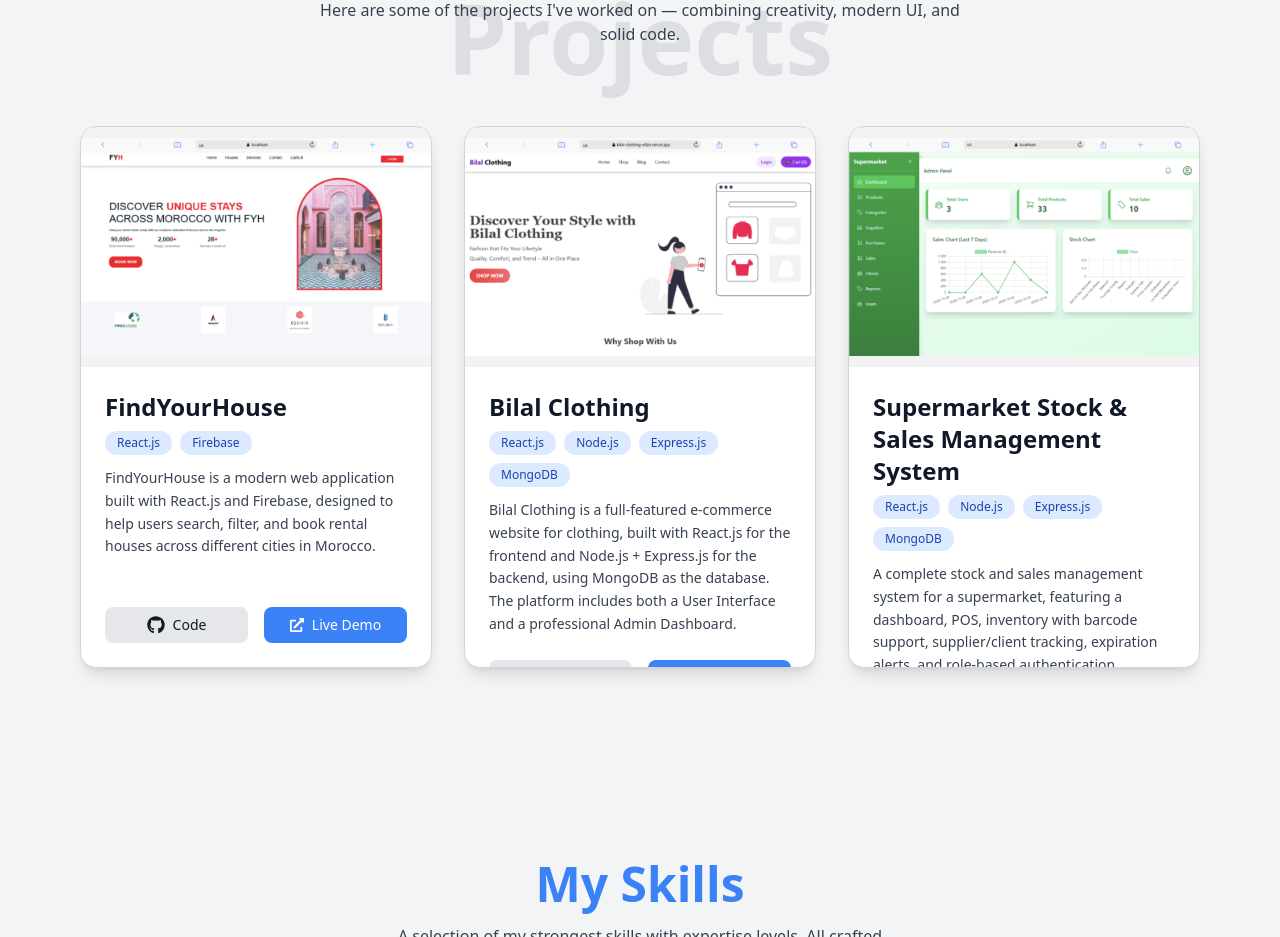
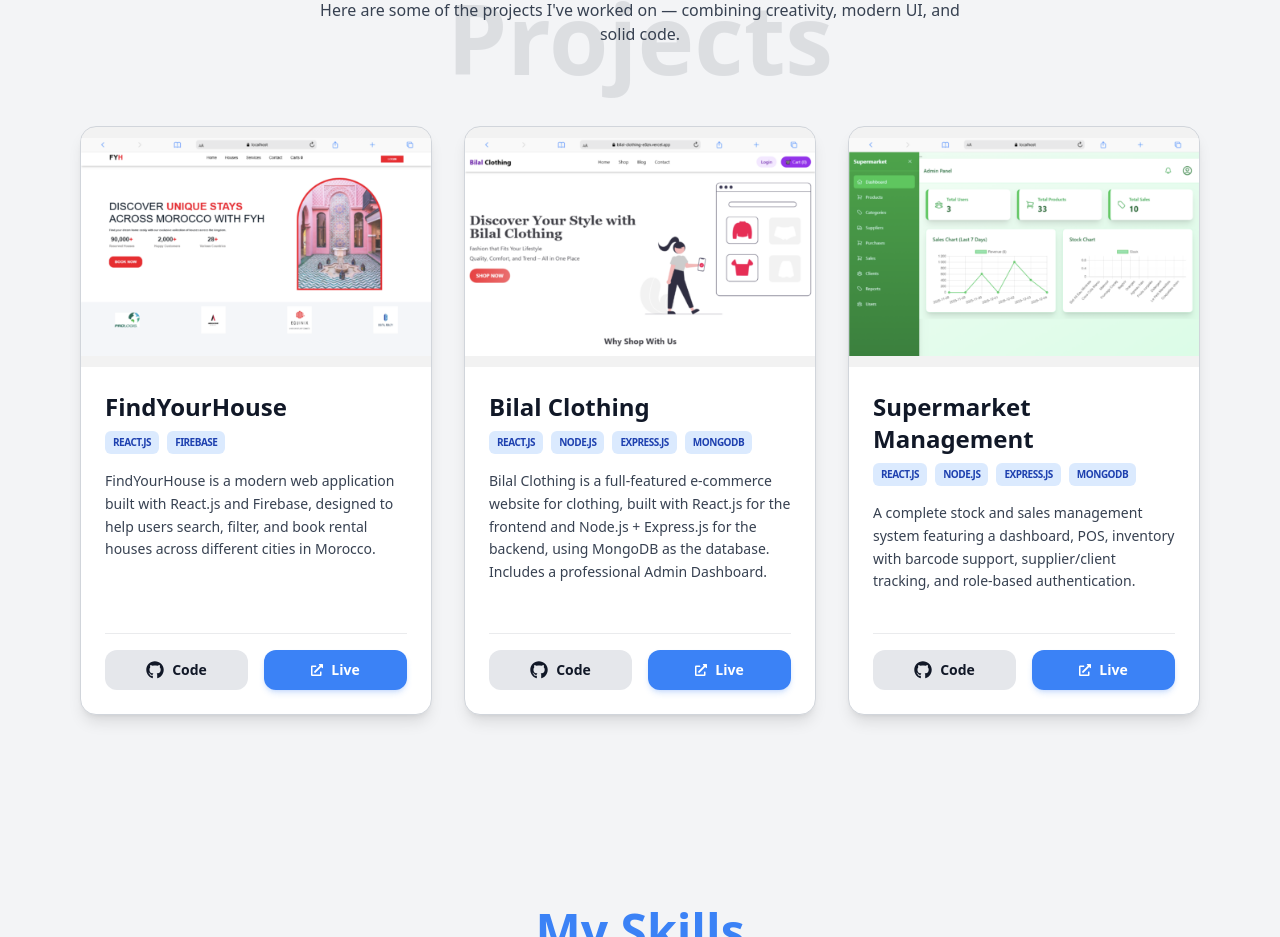
Before and after one commit to DEVLOPMENTPrg12/Portfolio, a React (Create React App) app: page / in a window 1280 px wide. Shown: the part 3520-4457 px from the top of the page. Built offline with nearby package versions, Linux system fonts and the light colour scheme.

Commit message:
hanya dert chi taghyirat f l-code

```diff
--- a/src/components/Projects.js
+++ b/src/components/Projects.js
@@ -15,23 +15,20 @@ const projects = [
     title: "Bilal Clothing",
     category: ["React.js", "Node.js", "Express.js", "MongoDB"],
     description:
-      "Bilal Clothing is a full-featured e-commerce website for clothing, built with React.js for the frontend and Node.js + Express.js for the backend, using MongoDB as the database. The platform includes both a User Interface and a professional Admin Dashboard.",
+      "Bilal Clothing is a full-featured e-commerce website for clothing, built with React.js for the frontend and Node.js + Express.js for the backend, using MongoDB as the database. Includes a professional Admin Dashboard.",
     image: "/Macbook-Air-bilal-clothing-e8zn.vercel.app.png",
     github: "https://github.com/DEVLOPMENTPrg12/Bilal-Clothing",
     live: "https://bilal-clothing-e8zn.vercel.app/",
   },
-
   {
-  title: "Supermarket Stock & Sales Management System",
-  category: ["React.js", "Node.js", "Express.js", "MongoDB"],
-  description:
-"A complete stock and sales management system for a supermarket, featuring a dashboard, POS, inventory with barcode support, supplier/client tracking, expiration alerts, and role-based authentication.",
-  image: "/Macbook-Air-localhost (3).png",
-  github: "https://github.com/DEVLOPMENTPrg12/supermarket-management",
+    title: "Supermarket Management",
+    category: ["React.js", "Node.js", "Express.js", "MongoDB"],
+    description:
+      "A complete stock and sales management system featuring a dashboard, POS, inventory with barcode support, supplier/client tracking, and role-based authentication.",
+    image: "/Macbook-Air-localhost (3).png",
+    github: "https://github.com/DEVLOPMENTPrg12/supermarket-management",
     live: "https://bilal-clothing-e8zn.vercel.app/",
-
-}
-
+  }
 ];
 
 export default function Projects({ darkMode }) {
@@ -49,7 +46,7 @@ export default function Projects({ darkMode }) {
     >
       {/* Section Header */}
       <div className="text-center mb-20 relative">
-        <h1 className="text-[6rem] font-extrabold opacity-10 absolute inset-x-0 top-8 z-0 select-none text-gray-800">
+        <h1 className="text-[6rem] font-extrabold opacity-10 absolute inset-x-0 top-8 z-0 select-none text-gray-800 hidden md:block">
           Projects
         </h1>
         <h2
@@ -70,7 +67,7 @@ export default function Projects({ darkMode }) {
         {projects.map((project, i) => (
           <motion.div
             key={i}
-            className={`${cardBg} rounded-2xl overflow-hidden shadow-lg hover:shadow-2xl transition-shadow duration-300 border ${borderColor} ${cardHover}`}
+            className={`${cardBg} rounded-2xl overflow-hidden shadow-lg hover:shadow-2xl transition-shadow duration-300 border ${borderColor} ${cardHover} flex flex-col h-full`}
             whileHover={{ y: -5 }}
             initial={{ opacity: 0, y: 60 }}
             whileInView={{ opacity: 1, y: 0 }}
@@ -78,27 +75,27 @@ export default function Projects({ darkMode }) {
             viewport={{ once: true }}
           >
             {/* Project Image */}
-            <div className="relative w-full h-60 overflow-hidden">
+            <div className="relative w-full h-52 md:h-60 overflow-hidden bg-black/5">
               <img
                 src={project.image}
                 alt={`Screenshot of ${project.title}`}
-                className="w-full h-full object-contain rounded-t-2xl bg-black/5"
+                className="w-full h-full object-contain"
               />
             </div>
 
             {/* Project Details */}
-            <div className="p-6 flex flex-col justify-between h-[300px]">
-              <div>
+            <div className="p-6 flex flex-col flex-grow">
+              <div className="flex-grow">
                 <h3 className={`text-2xl font-semibold mb-2 ${textColor}`}>
                   {project.title}
                 </h3>
 
                 {/* Tech stack badges */}
-                <div className="flex flex-wrap gap-2 mb-3">
+                <div className="flex flex-wrap gap-2 mb-4">
                   {project.category.map((tech, idx) => (
                     <span
                       key={idx}
-                      className="text-xs font-medium px-3 py-1 rounded-full bg-blue-100 text-blue-800 dark:bg-blue-800 dark:text-blue-100"
+                      className="text-[10px] font-bold px-2 py-1 rounded-md bg-blue-100 text-blue-800 dark:bg-blue-900/30 dark:text-blue-300 uppercase tracking-tighter"
                     >
                       {tech}
                     </span>
@@ -110,34 +107,29 @@ export default function Projects({ darkMode }) {
                 </p>
               </div>
 
-              {/* Buttons — on the same line */}
-              <div className="flex justify-between items-center mt-auto gap-4">
+              {/* Buttons Area - Always at the bottom */}
+              <div className="flex justify-between items-center gap-4 mt-4 pt-4 border-t border-gray-700/10 dark:border-gray-200/10">
                 <a
                   href={project.github}
                   target="_blank"
                   rel="noopener noreferrer"
-                  className={`flex items-center justify-center gap-2 flex-1 px-4 py-2 rounded-lg text-sm font-medium transition-all duration-300 ${
+                  className={`flex items-center justify-center gap-2 flex-1 px-4 py-2.5 rounded-xl text-sm font-semibold transition-all duration-300 ${
                     darkMode
                       ? "bg-gray-700 hover:bg-gray-600 text-white"
                       : "bg-gray-200 hover:bg-gray-300 text-gray-900"
                   }`}
-                  aria-label={`View ${project.title} code on GitHub`}
                 >
                   <FaGithub className="text-lg" /> Code
                 </a>
-                {project.live !== "#" && (
+
+                {project.live && (
                   <a
                     href={project.live}
                     target="_blank"
                     rel="noopener noreferrer"
-                    className={`flex items-center justify-center gap-2 flex-1 px-4 py-2 rounded-lg text-sm font-medium transition-all duration-300 ${
-                      darkMode
-                        ? "bg-blue-500 hover:bg-blue-600 text-white"
-                        : "bg-blue-500 hover:bg-blue-600 text-white"
-                    }`}
-                    aria-label={`View ${project.title} live demo`}
+                    className="flex items-center justify-center gap-2 flex-1 px-4 py-2.5 rounded-xl text-sm font-semibold bg-blue-500 hover:bg-blue-600 text-white shadow-md shadow-blue-500/20 transition-all duration-300"
                   >
-                    <FaExternalLinkAlt className="text-sm" /> Live Demo
+                    <FaExternalLinkAlt className="text-xs" /> Live
                   </a>
                 )}
               </div>
```
